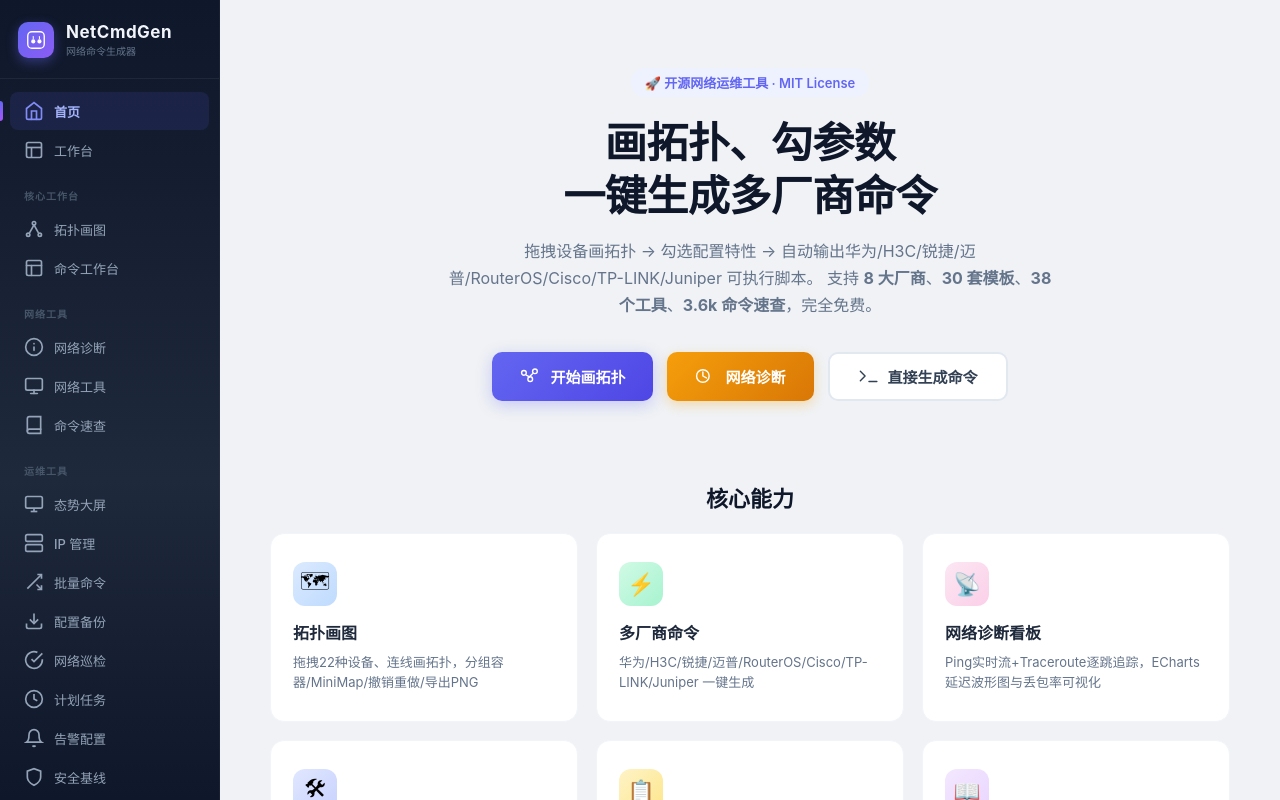
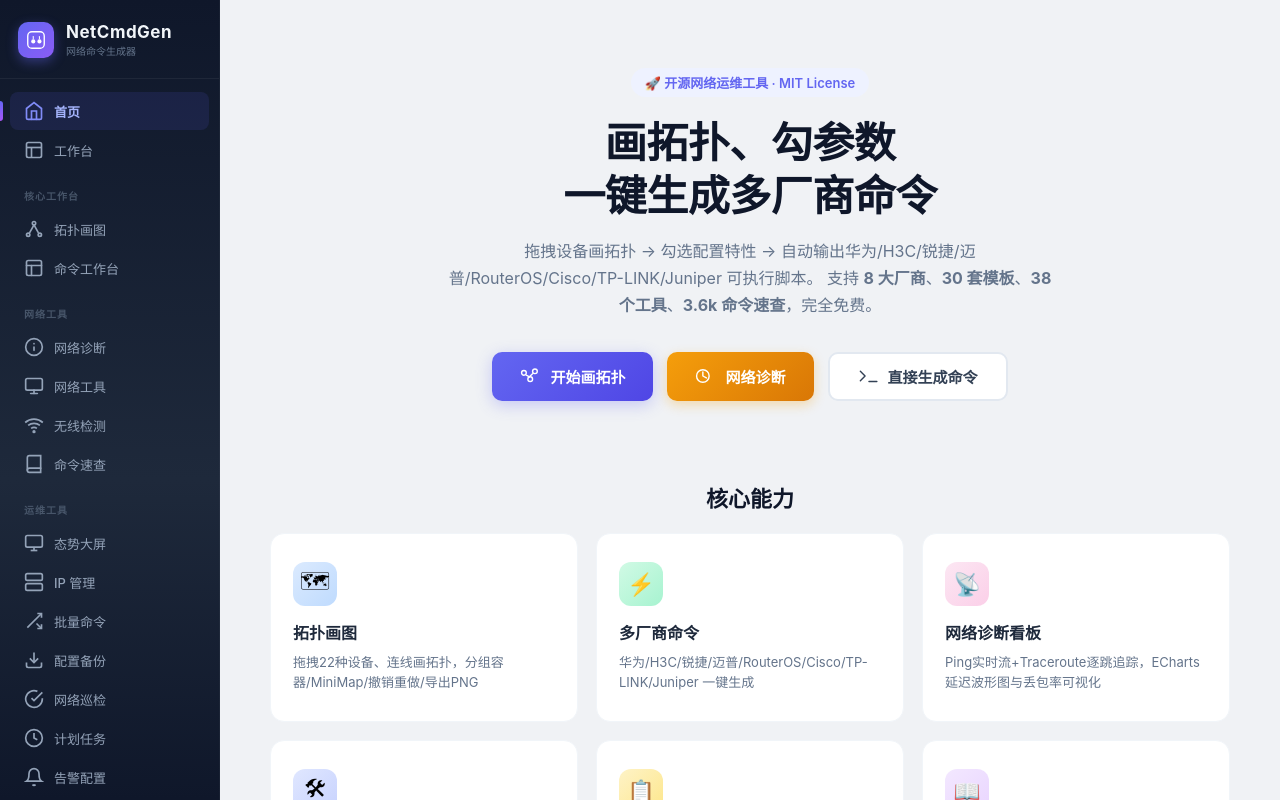
Before and after one commit to SionLhc/NetCmdGen, a Vue app in the folder web/: page / in a window 1280 px wide. Built offline with nearby package versions, Linux system fonts and the light colour scheme.

Commit message:
fix: move wireless detection menu from 运维工具 to 网络工具 sidebar section

```diff
--- a/web/src/App.vue
+++ b/web/src/App.vue
@@ -44,6 +44,10 @@
           <router-link to="/tools" class="nav-item" active-class="nav-active">
             <svg class="nav-icon" viewBox="0 0 24 24" fill="none" stroke="currentColor" stroke-width="2" stroke-linecap="round"><rect x="2" y="3" width="20" height="14" rx="2"/><line x1="8" y1="21" x2="16" y2="21"/><line x1="12" y1="17" x2="12" y2="21"/></svg>
             <span>网络工具</span>
+          </router-link>
+          <router-link to="/wireless" class="nav-item" active-class="nav-active">
+            <svg class="nav-icon" viewBox="0 0 24 24" fill="none" stroke="currentColor" stroke-width="2"><path d="M5 12.55a11 11 0 0114.08 0"/><path d="M1.42 9a16 16 0 0121.16 0"/><path d="M8.53 16.11a6 6 0 016.95 0"/><circle cx="12" cy="20" r="1"/></svg>
+            <span>无线检测</span>
           </router-link>
           <router-link to="/manual" class="nav-item" active-class="nav-active">
             <svg class="nav-icon" viewBox="0 0 24 24" fill="none" stroke="currentColor" stroke-width="2" stroke-linecap="round"><path d="M4 19.5A2.5 2.5 0 016.5 17H20"/><path d="M6.5 2H20v20H6.5A2.5 2.5 0 014 19.5v-15A2.5 2.5 0 016.5 2z"/></svg>
```
Also changed, not shown: 1 other file (tests, documents, lock files or other folders).
